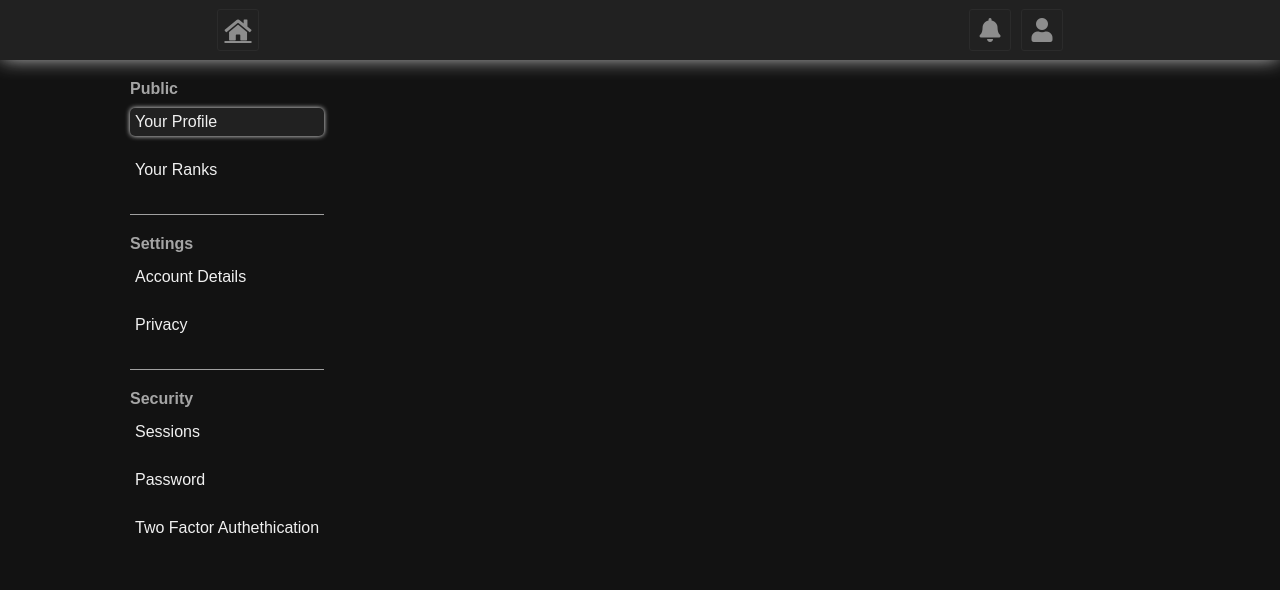
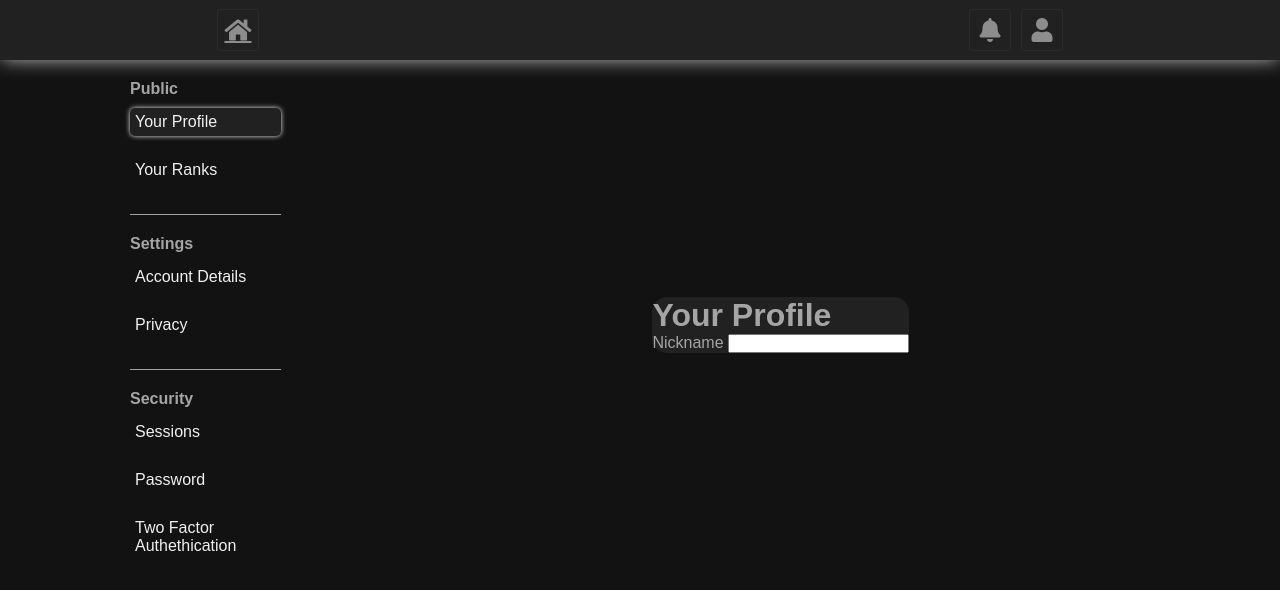
Before and after one commit to LuckyMika/ts-forum, a SvelteKit app: page /account/profile in a window 1280 px wide. Shown: the top 590 px of the page. Built offline with nearby package versions, Linux system fonts and the light colour scheme.

Commit message:
Fixed layout issues in layout (LOL)

```diff
--- a/src/routes/account/+layout.svelte
+++ b/src/routes/account/+layout.svelte
@@ -46,7 +46,7 @@
 </script>
 
 <div class="layout-container">
-	<!-- Jesus fucking christ this is so i dont have to attach a listener to each child object STFU a11y -->
+	<!-- Jesus fucking christ this is so I dont have to attach a listener to each child object STFU a11y -->
 	<!-- svelte-ignore a11y-click-events-have-key-events -->
 	<!-- svelte-ignore a11y-no-static-element-interactions -->
 	<div
@@ -81,15 +81,16 @@
 	.layout-container {
 		display: flex;
 		height: 100%;
+		width: 100%;
 	}
 
 	.sidebar-container {
 		display: flex;
 		flex-direction: column;
-		justify-content: space-between;
+		align-self: center;
 		margin-left: 130px;
 		max-width: 30%;
-		height: 100%;
+		height: 70%;
 	}
 
 	.sidebar-group {
@@ -125,5 +126,6 @@
 		display: flex;
 		justify-content: center;
 		align-items: center;
+		width: 100%;
 	}
 </style>
--- a/src/routes/account/profile/+page.svelte
+++ b/src/routes/account/profile/+page.svelte
@@ -1,10 +1,19 @@
 <script>
 </script>
 
-<div class="profile-container"></div>
+<div class="profile-container">
+	<h1 class="container-title">Your Profile</h1>
+	<div class="options-container">
+		<div class="option-container">
+			<span class="option-name">Nickname</span>
+			<input type="text" class="text-option" />
+		</div>
+	</div>
+</div>
 
 <style>
 	.profile-container {
 		border-radius: 15px;
+		background-color: #212121;
 	}
 </style>
```
